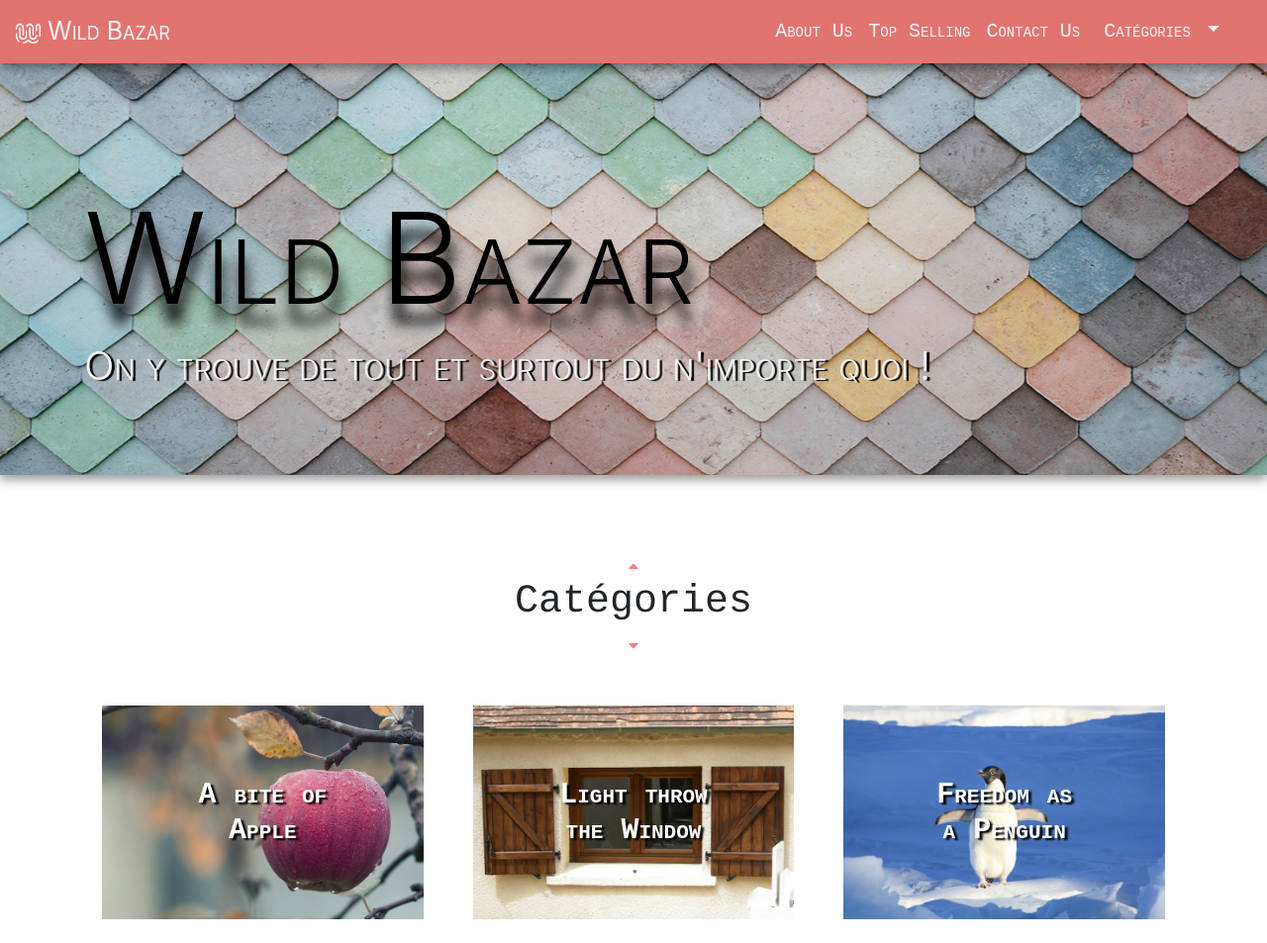
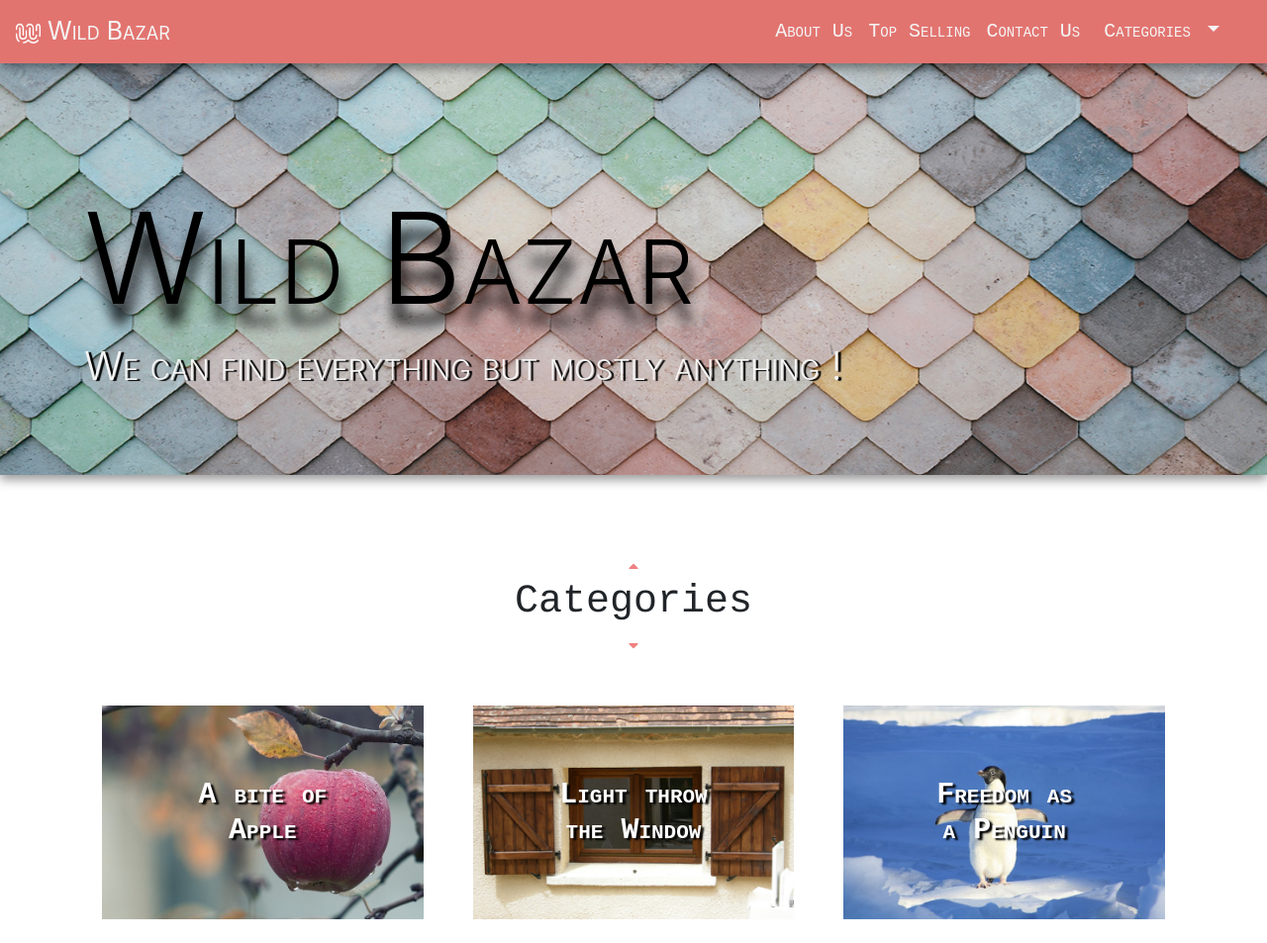
Before and after one commit to WildCodeSchool/orleans-0219-php-wildbazar1, a PHP site: page / in a window 1280 px wide. Shown: the top 953 px of the page at 99% size. Run offline with PHP 8.4, Linux system fonts and the light colour scheme; some libraries are stand-ins or nearby versions; some web fonts are replaced.

Commit message:
English translation Index

```diff
--- a/css/style.css
+++ b/css/style.css
@@ -44,7 +44,7 @@ nav img{
     background-color: rgba(192, 192, 192, 0.3);
     text-shadow: 2px 2px 4px #000000;
     border-radius: 15px;
-    padding: 5px 15px 5px 15px;
+    /* padding: 5px 15px 5px 15px; */
 }
 
 .jumbotron{
@@ -85,7 +85,7 @@ nav img{
 
 .nav-link{
     color: white;
-    padding: 5px 15px 5px 15px;
+    /* padding: 5px 25px 5px 25px;  */
 }
 
 .navbar-light .navbar-brand:focus, .navbar-light .navbar-brand:hover {
@@ -93,7 +93,7 @@ nav img{
     background-color: rgba(192, 192, 192, 0.3);
     text-shadow: 2px 2px 4px #000000;
     border-radius: 15px;
-    padding: 5px 15px 5px 15px;
+    /* padding: 5px 15px 5px 15px;  */
 }
 
 @media screen and (max-width: 767px){
--- a/index.html
+++ b/index.html
@@ -50,7 +50,7 @@
                     <li class="nav-item dropdown">
                         <a class="nav-link dropdown-toggle px-3" href="#" id="navbarDropdownMenuLink" data-toggle="dropdown"
                             aria-haspopup="true" aria-expanded="false">
-                            Catégories
+                            Categories
                         </a>
                         <div class="dropdown-menu" aria-labelledby="navbarDropdownMenuLink">
                             <a class="dropdown-item" href="apples.html">Apples</a>
@@ -67,7 +67,7 @@
         <div class="jumbotron jumbotron-fluid">
             <div class="container">
                 <h1 class="display-4">Wild Bazar</h1>
-                <h3 class="lead">On y trouve de tout et surtout du n'importe quoi !</h3>
+                <h3 class="lead">We can find everything but mostly anything !</h3>
             </div>
         </div>
 
@@ -80,7 +80,7 @@
                 <div class="px-5 py-5">
                     <div class="text-center mb-4">
                         <i class="fas fa-caret-up"></i>
-                        <h2>Catégories</h2><i class="fas fa-caret-down"></i>
+                        <h2>Categories</h2><i class="fas fa-caret-down"></i>
                     </div>
                     <div id="portfolio">
                         <div class="container-fluid">
@@ -218,7 +218,7 @@
                         <i class="fas fa-caret-up"></i>
                         <h2> Top Selling</h2><i class="fas fa-caret-down"></i>
                         </br>
-                        <h3> Find our best sells actually</h3>
+                        <h3> Find our best sells here </h3>
                     </div>
 
                     <!-- images Top Selling -->
--- a/raspberries.html
+++ b/raspberries.html
@@ -48,7 +48,7 @@
                     <li class="nav-item dropdown">
                         <a class="nav-link dropdown-toggle px-3" href="#" id="navbarDropdownMenuLink" data-toggle="dropdown"
                             aria-haspopup="true" aria-expanded="false">
-                            Catégories
+                            Categories
                         </a>
                         <div class="dropdown-menu" aria-labelledby="navbarDropdownMenuLink">
                             <a class="dropdown-item" href="apples.html">Apples</a>
@@ -65,7 +65,7 @@
         <div class="jumbotron jumbotron-fluid">
             <div class="container">
                 <h1 class="display-4">A taste of Raspberries</h1>
-                <h3 class="lead">Quand couleur rime avec Douceur !</h3>
+                <h3 class="lead">When wildness meets Softness !</h3>
             </div>
         </div>
 
```
